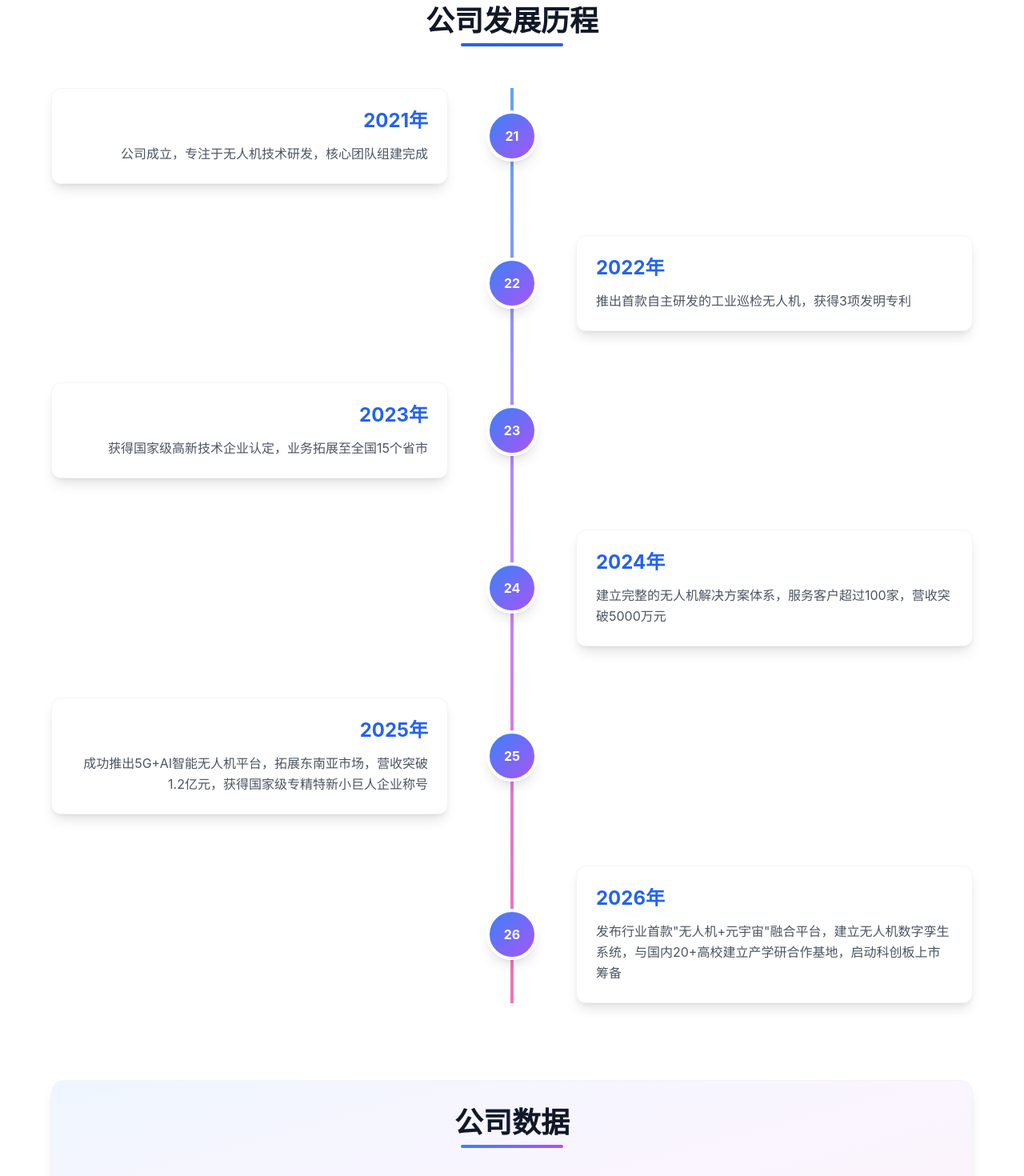
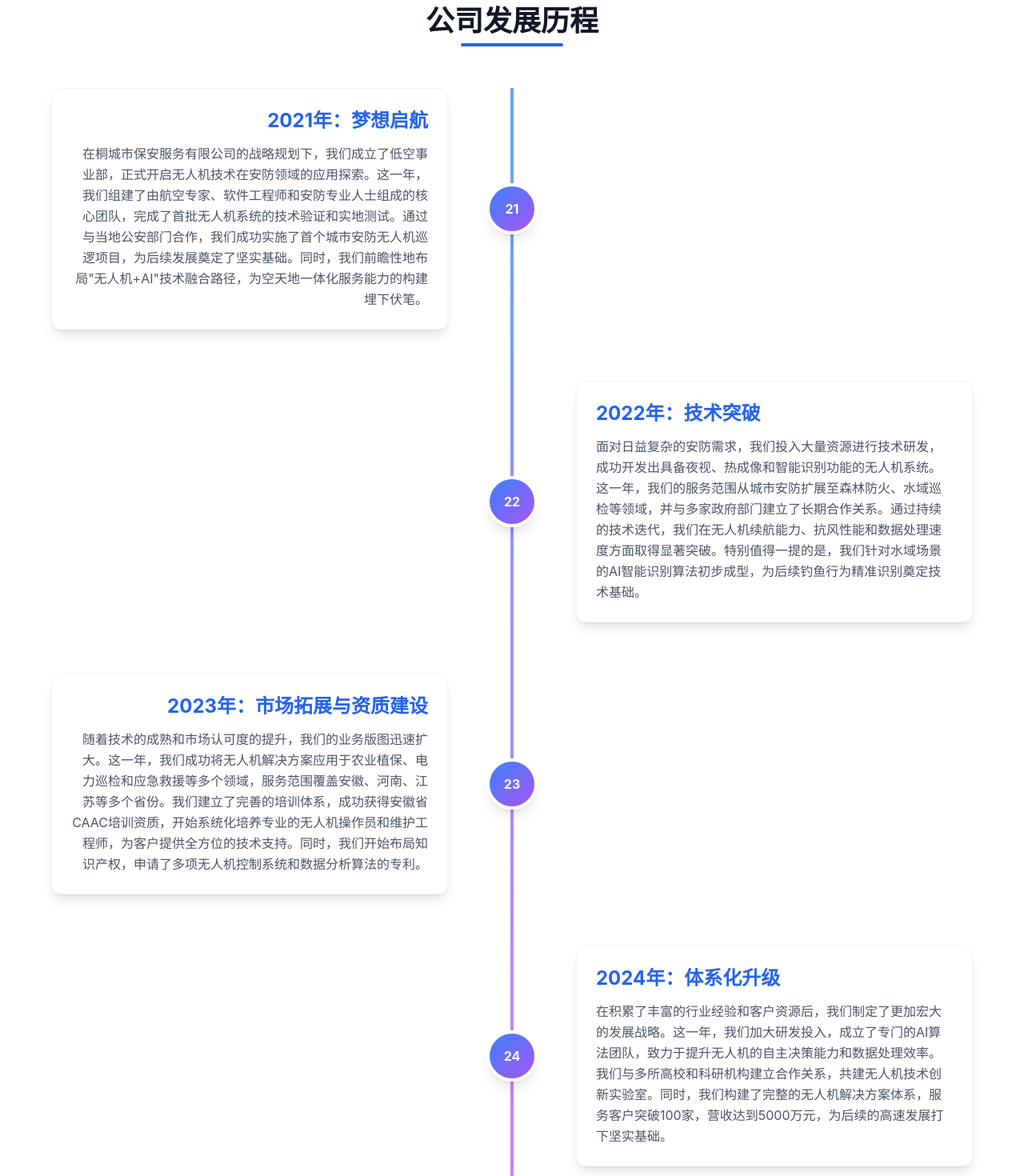
Before and after one commit to tysonye/tcuav.github.io, a React (Vite) app: page / in a window 1280 px wide. Shown: the part 2380-3850 px from the top of the page at 80% size. Built offline with nearby package versions, Linux system fonts and the light colour scheme; no server answers.

Commit message:
更新公司发展历程，使用详细的发展描述

```diff
--- a/src/components/About.tsx
+++ b/src/components/About.tsx
@@ -154,8 +154,8 @@ const About = () => {
               <div className="relative flex items-center justify-between flex-row-reverse md:flex-row">
                 <div className="w-full md:w-1/2 md:pr-20 text-right">
                   <div className="bg-white dark:bg-gray-800 p-6 rounded-xl shadow-lg hover:shadow-xl transition-all duration-300 hover:-translate-y-1 border border-gray-100 dark:border-gray-700">
-                    <h4 className="text-2xl font-bold mb-3 text-blue-600 dark:text-blue-400">2021年</h4>
-                    <p className="text-gray-600 dark:text-gray-300 leading-relaxed">公司成立，专注于无人机技术研发，核心团队组建完成</p>
+                    <h4 className="text-2xl font-bold mb-3 text-blue-600 dark:text-blue-400">2021年：梦想启航</h4>
+                    <p className="text-gray-600 dark:text-gray-300 leading-relaxed">在桐城市保安服务有限公司的战略规划下，我们成立了低空事业部，正式开启无人机技术在安防领域的应用探索。这一年，我们组建了由航空专家、软件工程师和安防专业人士组成的核心团队，完成了首批无人机系统的技术验证和实地测试。通过与当地公安部门合作，我们成功实施了首个城市安防无人机巡逻项目，为后续发展奠定了坚实基础。同时，我们前瞻性地布局"无人机+AI"技术融合路径，为空天地一体化服务能力的构建埋下伏笔。</p>
                   </div>
                 </div>
 
@@ -178,8 +178,8 @@ const About = () => {
 
                 <div className="w-full md:w-1/2 md:pl-20">
                   <div className="bg-white dark:bg-gray-800 p-6 rounded-xl shadow-lg hover:shadow-xl transition-all duration-300 hover:-translate-y-1 border border-gray-100 dark:border-gray-700">
-                    <h4 className="text-2xl font-bold mb-3 text-blue-600 dark:text-blue-400">2022年</h4>
-                    <p className="text-gray-600 dark:text-gray-300 leading-relaxed">推出首款自主研发的工业巡检无人机，获得3项发明专利</p>
+                    <h4 className="text-2xl font-bold mb-3 text-blue-600 dark:text-blue-400">2022年：技术突破</h4>
+                    <p className="text-gray-600 dark:text-gray-300 leading-relaxed">面对日益复杂的安防需求，我们投入大量资源进行技术研发，成功开发出具备夜视、热成像和智能识别功能的无人机系统。这一年，我们的服务范围从城市安防扩展至森林防火、水域巡检等领域，并与多家政府部门建立了长期合作关系。通过持续的技术迭代，我们在无人机续航能力、抗风性能和数据处理速度方面取得显著突破。特别值得一提的是，我们针对水域场景的AI智能识别算法初步成型，为后续钓鱼行为精准识别奠定技术基础。</p>
                   </div>
                 </div>
               </div>
@@ -188,8 +188,8 @@ const About = () => {
               <div className="relative flex items-center justify-between flex-row-reverse md:flex-row">
                 <div className="w-full md:w-1/2 md:pr-20 text-right">
                   <div className="bg-white dark:bg-gray-800 p-6 rounded-xl shadow-lg hover:shadow-xl transition-all duration-300 hover:-translate-y-1 border border-gray-100 dark:border-gray-700">
-                    <h4 className="text-2xl font-bold mb-3 text-blue-600 dark:text-blue-400">2023年</h4>
-                    <p className="text-gray-600 dark:text-gray-300 leading-relaxed">获得国家级高新技术企业认定，业务拓展至全国15个省市</p>
+                    <h4 className="text-2xl font-bold mb-3 text-blue-600 dark:text-blue-400">2023年：市场拓展与资质建设</h4>
+                    <p className="text-gray-600 dark:text-gray-300 leading-relaxed">随着技术的成熟和市场认可度的提升，我们的业务版图迅速扩大。这一年，我们成功将无人机解决方案应用于农业植保、电力巡检和应急救援等多个领域，服务范围覆盖安徽、河南、江苏等多个省份。我们建立了完善的培训体系，成功获得安徽省CAAC培训资质，开始系统化培养专业的无人机操作员和维护工程师，为客户提供全方位的技术支持。同时，我们开始布局知识产权，申请了多项无人机控制系统和数据分析算法的专利。</p>
                   </div>
                 </div>
 
@@ -212,8 +212,8 @@ const About = () => {
 
                 <div className="w-full md:w-1/2 md:pl-20">
                   <div className="bg-white dark:bg-gray-800 p-6 rounded-xl shadow-lg hover:shadow-xl transition-all duration-300 hover:-translate-y-1 border border-gray-100 dark:border-gray-700">
-                    <h4 className="text-2xl font-bold mb-3 text-blue-600 dark:text-blue-400">2024年</h4>
-                    <p className="text-gray-600 dark:text-gray-300 leading-relaxed">建立完整的无人机解决方案体系，服务客户超过100家，营收突破5000万元</p>
+                    <h4 className="text-2xl font-bold mb-3 text-blue-600 dark:text-blue-400">2024年：体系化升级</h4>
+                    <p className="text-gray-600 dark:text-gray-300 leading-relaxed">在积累了丰富的行业经验和客户资源后，我们制定了更加宏大的发展战略。这一年，我们加大研发投入，成立了专门的AI算法团队，致力于提升无人机的自主决策能力和数据处理效率。我们与多所高校和科研机构建立合作关系，共建无人机技术创新实验室。同时，我们构建了完整的无人机解决方案体系，服务客户突破100家，营收达到5000万元，为后续的高速发展打下坚实基础。</p>
                   </div>
                 </div>
               </div>
@@ -222,8 +222,8 @@ const About = () => {
               <div className="relative flex items-center justify-between flex-row-reverse md:flex-row">
                 <div className="w-full md:w-1/2 md:pr-20 text-right">
                   <div className="bg-white dark:bg-gray-800 p-6 rounded-xl shadow-lg hover:shadow-xl transition-all duration-300 hover:-translate-y-1 border border-gray-100 dark:border-gray-700">
-                    <h4 className="text-2xl font-bold mb-3 text-blue-600 dark:text-blue-400">2025年</h4>
-                    <p className="text-gray-600 dark:text-gray-300 leading-relaxed">成功推出5G+AI智能无人机平台，拓展东南亚市场，营收突破1.2亿元，获得国家级专精特新小巨人企业称号</p>
+                    <h4 className="text-2xl font-bold mb-3 text-blue-600 dark:text-blue-400">2025年：扬帆起航与荣耀加冕</h4>
+                    <p className="text-gray-600 dark:text-gray-300 leading-relaxed">经过四年的技术积累和市场验证，我们迎来了重要里程碑——正式成立安徽通程智能科技有限公司，并获得"国家级专精特新小巨人企业"称号。新公司承载着我们在低空经济领域的远大愿景，以"科技守护安全，智能服务社会"为使命，致力于成为国内领先的无人机智能解决方案提供商。这一年，我们成功推出5G+AI智能无人机平台，拓展东南亚市场，营收突破1.2亿元。我们拥有完整的研发、生产、销售和服务体系，建立了覆盖全国的服务网络，真正实现了"空天地一体化"服务能力的落地。</p>
                   </div>
                 </div>
 
@@ -246,8 +246,10 @@ const About = () => {
 
                 <div className="w-full md:w-1/2 md:pl-20">
                   <div className="bg-white dark:bg-gray-800 p-6 rounded-xl shadow-lg hover:shadow-xl transition-all duration-300 hover:-translate-y-1 border border-gray-100 dark:border-gray-700">
-                    <h4 className="text-2xl font-bold mb-3 text-blue-600 dark:text-blue-400">2026年</h4>
-                    <p className="text-gray-600 dark:text-gray-300 leading-relaxed">发布行业首款"无人机+元宇宙"融合平台，建立无人机数字孪生系统，与国内20+高校建立产学研合作基地，启动科创板上市筹备</p>
+                    <h4 className="text-2xl font-bold mb-3 text-blue-600 dark:text-blue-400">2026年：创新引领</h4>
+                    <p className="text-gray-600 dark:text-gray-300 leading-relaxed">站在"十五五"规划开局之年的历史节点，安徽通程智能科技有限公司迎来了全面发展的新阶段。这一年，我们积极响应国家低空经济发展战略，申报成为安徽省重点科技创新企业。我们发布了行业首款"无人机+元宇宙"融合平台，建立了无人机数字孪生系统，与国内20+高校建立产学研合作基地，并启动科创板上市筹备工作。
+在技术层面，我们的"天眼"智能巡检系统完成3.0版本升级，融合最新的AI大模型技术，实现了对复杂场景的自主识别和决策能力，准确率提升至98.5%。水域场景AI智能识别算法进一步优化，对钓鱼竿、钓鱼人姿态的识别准确率达到90%以上，成为行业标杆。
+在市场拓展方面，我们与国家电网、中粮集团等央企建立战略合作关系，承接了多个省级重大无人机应用示范项目。我们的农业植保服务覆盖面积突破500万亩，帮助农户增产增收的同时，减少农药使用量30%，为国家绿色农业发展贡献力量。在技术创新上，我们成功研发出国内首款全自主垂直起降固定翼无人机，续航时间达到4小时，作业半径扩展至200公里，填补了国内该领域的技术空白。</p>
                   </div>
                 </div>
               </div>
```
